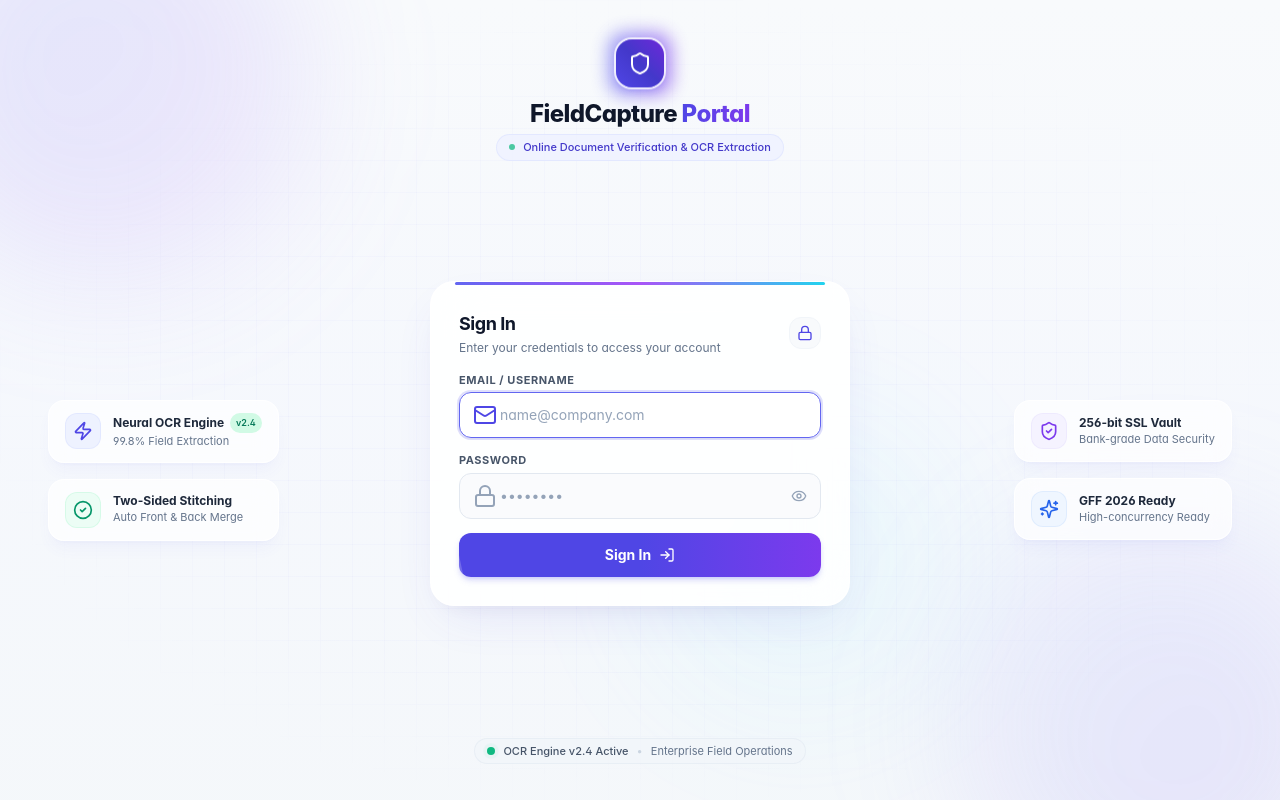
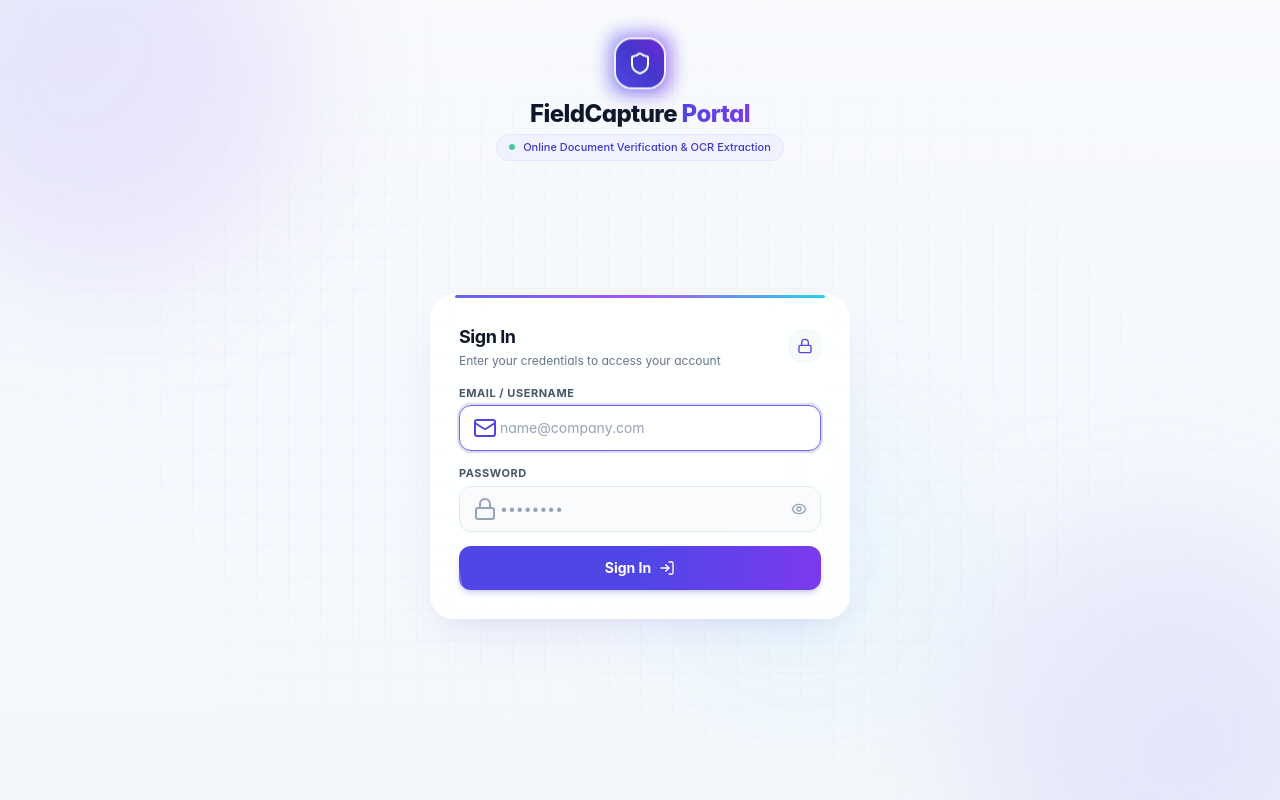
Before and after one commit to ashutoshvishwakarma07/Global_Fintech_Fest, a Next.js app: page / in a window 1280 px wide. Built offline with nearby package versions, Linux system fonts and the light colour scheme.

Commit message:
feat: implement authentication, records dashboard, and user management modules while switching package manager to yarn.

```diff
--- a/src/components/admin/UserManagementDashboard.tsx
+++ b/src/components/admin/UserManagementDashboard.tsx
@@ -15,14 +15,11 @@ import {
   Shield,
   Edit2,
   Power,
-  RefreshCw,
   Mail,
   Phone,
   Clock,
   CheckCircle2,
   AlertCircle,
-  Send,
-  FileSpreadsheet,
 } from "lucide-react";
 
 interface UserManagementDashboardProps {
@@ -41,7 +38,6 @@ const ALL_ROLES: UserRole[] = [
 export const UserManagementDashboard: React.FC<UserManagementDashboardProps> = ({ onNotify }) => {
   const [users, setUsers] = useState<ManagedUser[]>([]);
   const [isLoading, setIsLoading] = useState(true);
-  const [isTriggeringReport, setIsTriggeringReport] = useState(false);
   const [searchQuery, setSearchQuery] = useState("");
   const [debouncedSearch, setDebouncedSearch] = useState("");
   const [selectedRole, setSelectedRole] = useState<"All" | UserRole>("All");
@@ -65,26 +61,6 @@ export const UserManagementDashboard: React.FC<UserManagementDashboardProps> = (
   }, [searchQuery]);
 
   const isFetchingRef = useRef(false);
-
-  const handleTriggerDailyReport = async () => {
-    setIsTriggeringReport(true);
-    try {
-      const res = await apiService.triggerDailyReportEmail();
-      notifyRef.current?.(
-        "success",
-        "Daily Report Email Dispatched",
-        res.message || "Processed pending cards & sent daily Excel report to team leads."
-      );
-    } catch (err: any) {
-      notifyRef.current?.(
-        "error",
-        "Email Report Failed",
-        err.message || "Failed to trigger daily OCR report email."
-      );
-    } finally {
-      setIsTriggeringReport(false);
-    }
-  };
 
   const fetchUsers = useCallback(async () => {
     if (isFetchingRef.current) return;
@@ -167,58 +143,31 @@ export const UserManagementDashboard: React.FC<UserManagementDashboardProps> = (
   return (
     <div className="space-y-6 animate-in fade-in">
       {/* Top Banner & Title */}
-      <div className="flex flex-col sm:flex-row sm:items-center justify-between gap-4 bg-gradient-to-r from-slate-900 via-indigo-950 to-slate-900 text-white p-6 rounded-3xl shadow-lg border border-slate-800">
-        <div className="flex items-center gap-3.5">
-          <div className="w-12 h-12 rounded-2xl bg-indigo-500/20 border border-indigo-400/30 flex items-center justify-center text-indigo-300 shadow-inner">
-            <Users className="w-6 h-6" />
+      <div className="flex flex-col sm:flex-row sm:items-center justify-between gap-4 bg-gradient-to-r from-slate-900 via-indigo-950 to-slate-900 text-white p-4 sm:p-6 rounded-3xl shadow-lg border border-slate-800">
+        <div className="flex items-center gap-3.5 min-w-0">
+          <div className="w-11 h-11 sm:w-12 sm:h-12 rounded-2xl bg-indigo-500/20 border border-indigo-400/30 flex items-center justify-center text-indigo-300 shadow-inner shrink-0">
+            <Users className="w-5 h-5 sm:w-6 sm:h-6" />
           </div>
-          <div>
-            <div className="flex items-center gap-2">
-              <h1 className="text-lg sm:text-xl font-extrabold tracking-tight">Admin User Management</h1>
-              <span className="text-[10px] font-bold px-2 py-0.5 rounded-full bg-indigo-500/20 text-indigo-300 border border-indigo-400/20">
+          <div className="min-w-0 flex-1">
+            <div className="flex flex-wrap items-center gap-2">
+              <h1 className="text-base sm:text-xl font-extrabold tracking-tight">Admin User Management</h1>
+              <span className="text-[10px] font-bold px-2 py-0.5 rounded-full bg-indigo-500/20 text-indigo-300 border border-indigo-400/20 whitespace-nowrap">
                 Server-side RBAC
               </span>
             </div>
-            <p className="text-xs text-slate-300 mt-0.5">
+            <p className="text-xs text-slate-300 mt-0.5 leading-relaxed">
               Create credentials, assign roles, and manage system access permissions
             </p>
           </div>
         </div>
 
-        <div className="flex items-center gap-2.5 flex-wrap">
-          <button
-            type="button"
-            onClick={handleTriggerDailyReport}
-            disabled={isTriggeringReport}
-            title="Process pending OCR and email daily Excel report to team leads"
-            className="flex items-center gap-2 py-2.5 px-4 rounded-xl bg-gradient-to-r from-emerald-600 to-teal-600 hover:from-emerald-500 hover:to-teal-500 text-white font-bold text-xs shadow-md shadow-emerald-600/25 transition-all active:scale-95 disabled:opacity-60 cursor-pointer"
-          >
-            {isTriggeringReport ? (
-              <>
-                <RefreshCw className="w-4 h-4 animate-spin text-white" />
-                <span>Sending Report...</span>
-              </>
-            ) : (
-              <>
-                <Send className="w-4 h-4" />
-                <span>Trigger Email Report</span>
-              </>
-            )}
-          </button>
-          <button
-            type="button"
-            onClick={() => fetchUsers()}
-            title="Refresh user list"
-            className="p-2.5 rounded-xl bg-white/10 hover:bg-white/15 text-slate-300 hover:text-white transition-colors flex items-center justify-center"
-          >
-            <RefreshCw className={`w-4 h-4 ${isLoading ? "animate-spin text-indigo-300" : ""}`} />
-          </button>
+        <div>
           <button
             type="button"
             onClick={() => setIsCreateModalOpen(true)}
-            className="flex items-center gap-2 py-2.5 px-4.5 rounded-xl bg-indigo-500 hover:bg-indigo-600 text-white font-bold text-xs shadow-md shadow-indigo-500/25 transition-all active:scale-95"
+            className="w-full sm:w-auto inline-flex items-center justify-center gap-2 py-2.5 px-4 rounded-xl bg-indigo-500 hover:bg-indigo-600 text-white font-bold text-xs shadow-md shadow-indigo-500/25 transition-all active:scale-95 whitespace-nowrap cursor-pointer"
           >
-            <UserPlus className="w-4 h-4" />
+            <UserPlus className="w-4 h-4 shrink-0" />
             <span>Create New User</span>
           </button>
         </div>
--- a/src/components/auth/LoginForm.tsx
+++ b/src/components/auth/LoginForm.tsx
@@ -11,10 +11,6 @@ import {
   AlertCircle,
   Eye,
   EyeOff,
-  Sparkles,
-  ShieldCheck,
-  Zap,
-  CheckCircle2,
 } from "lucide-react";
 
 interface LoginFormProps {
@@ -71,55 +67,7 @@ export const LoginForm: React.FC<LoginFormProps> = ({ onLoginSuccess }) => {
         <div className="absolute inset-0 tech-grid-pattern opacity-60 [mask-image:radial-gradient(ellipse_at_center,black_45%,transparent_75%)]" />
       </div>
 
-      {/* Floating Desktop Feature Badges */}
-      <div className="hidden xl:flex absolute top-1/2 left-8 lg:left-12 -translate-y-1/2 flex-col gap-4 pointer-events-none z-10 animate-float-slow">
-        <div className="flex items-center gap-3 px-4 py-3 rounded-2xl bg-white/70 backdrop-blur-md border border-white/80 shadow-lg shadow-indigo-500/5">
-          <div className="w-9 h-9 rounded-xl bg-indigo-50 border border-indigo-100/80 flex items-center justify-center text-indigo-600">
-            <Zap className="w-5 h-5 animate-pulse" />
-          </div>
-          <div>
-            <div className="text-xs font-bold text-slate-800 flex items-center gap-1.5">
-              <span>Neural OCR Engine</span>
-              <span className="inline-flex items-center px-1.5 py-0.5 rounded-full text-[9px] font-semibold bg-emerald-100 text-emerald-700">
-                v2.4
-              </span>
-            </div>
-            <div className="text-[11px] text-slate-500">99.8% Field Extraction</div>
-          </div>
-        </div>
 
-        <div className="flex items-center gap-3 px-4 py-3 rounded-2xl bg-white/70 backdrop-blur-md border border-white/80 shadow-lg shadow-indigo-500/5">
-          <div className="w-9 h-9 rounded-xl bg-emerald-50 border border-emerald-100/80 flex items-center justify-center text-emerald-600">
-            <CheckCircle2 className="w-5 h-5" />
-          </div>
-          <div>
-            <div className="text-xs font-bold text-slate-800">Two-Sided Stitching</div>
-            <div className="text-[11px] text-slate-500">Auto Front & Back Merge</div>
-          </div>
-        </div>
-      </div>
-
-      <div className="hidden xl:flex absolute top-1/2 right-8 lg:right-12 -translate-y-1/2 flex-col gap-4 pointer-events-none z-10 animate-float-reverse">
-        <div className="flex items-center gap-3 px-4 py-3 rounded-2xl bg-white/70 backdrop-blur-md border border-white/80 shadow-lg shadow-indigo-500/5">
-          <div className="w-9 h-9 rounded-xl bg-violet-50 border border-violet-100/80 flex items-center justify-center text-violet-600">
-            <ShieldCheck className="w-5 h-5" />
-          </div>
-          <div>
-            <div className="text-xs font-bold text-slate-800">256-bit SSL Vault</div>
-            <div className="text-[11px] text-slate-500">Bank-grade Data Security</div>
-          </div>
-        </div>
-
-        <div className="flex items-center gap-3 px-4 py-3 rounded-2xl bg-white/70 backdrop-blur-md border border-white/80 shadow-lg shadow-indigo-500/5">
-          <div className="w-9 h-9 rounded-xl bg-blue-50 border border-blue-100/80 flex items-center justify-center text-blue-600">
-            <Sparkles className="w-5 h-5" />
-          </div>
-          <div>
-            <div className="text-xs font-bold text-slate-800">GFF 2026 Ready</div>
-            <div className="text-[11px] text-slate-500">High-concurrency Ready</div>
-          </div>
-        </div>
-      </div>
 
       {/* Top Brand Header */}
       <header className="relative z-10 w-full max-w-sm sm:max-w-md mx-auto pt-2 sm:pt-4 text-center shrink-0">
@@ -273,18 +221,8 @@ export const LoginForm: React.FC<LoginFormProps> = ({ onLoginSuccess }) => {
         </div>
       </main>
 
-      {/* Clean Minimal Footer */}
-      <footer className="relative z-10 text-center py-2 sm:py-3 text-[11px] text-slate-400 shrink-0">
-        <div className="inline-flex items-center gap-2 px-3 py-1 rounded-full bg-slate-100/70 border border-slate-200/60">
-          <span className="relative flex h-2 w-2">
-            <span className="animate-ping absolute inline-flex h-full w-full rounded-full bg-emerald-400 opacity-75" />
-            <span className="relative inline-flex rounded-full h-2 w-2 bg-emerald-500" />
-          </span>
-          <span className="font-medium text-slate-600">OCR Engine v2.4 Active</span>
-          <span className="text-slate-300">•</span>
-          <span className="text-slate-500">Enterprise Field Operations</span>
-        </div>
-      </footer>
+      {/* Footer */}
+      <footer className="relative z-10 text-center py-2 sm:py-3 text-[11px] text-slate-400 shrink-0" />
     </div>
   );
 };
--- a/src/components/records/RecordsDashboard.tsx
+++ b/src/components/records/RecordsDashboard.tsx
@@ -431,16 +431,16 @@ export const RecordsDashboard: React.FC<RecordsDashboardProps> = ({
               onClick={handleTriggerDailyReport}
               disabled={isTriggeringReport}
               title="Process pending OCR and email daily Excel report to team leads"
-              className="flex items-center gap-2 py-2 px-3.5 rounded-xl bg-white/20 hover:bg-white/30 text-white font-bold text-xs shadow-sm backdrop-blur-sm transition-all active:scale-95 disabled:opacity-60 cursor-pointer border border-white/20"
+              className="inline-flex items-center justify-center gap-2 py-2 px-3.5 rounded-xl bg-white/20 hover:bg-white/30 text-white font-bold text-xs shadow-sm backdrop-blur-sm transition-all active:scale-95 disabled:opacity-60 cursor-pointer border border-white/20 whitespace-nowrap shrink-0"
             >
               {isTriggeringReport ? (
                 <>
-                  <RefreshCw className="w-3.5 h-3.5 animate-spin text-white" />
+                  <RefreshCw className="w-3.5 h-3.5 animate-spin text-white shrink-0" />
                   <span>Sending Report...</span>
                 </>
               ) : (
                 <>
-                  <Send className="w-3.5 h-3.5" />
+                  <Send className="w-3.5 h-3.5 shrink-0" />
                   <span>Trigger Email Report</span>
                 </>
               )}
```
Also changed, not shown: 2 other files (tests, documents, lock files or other folders).
